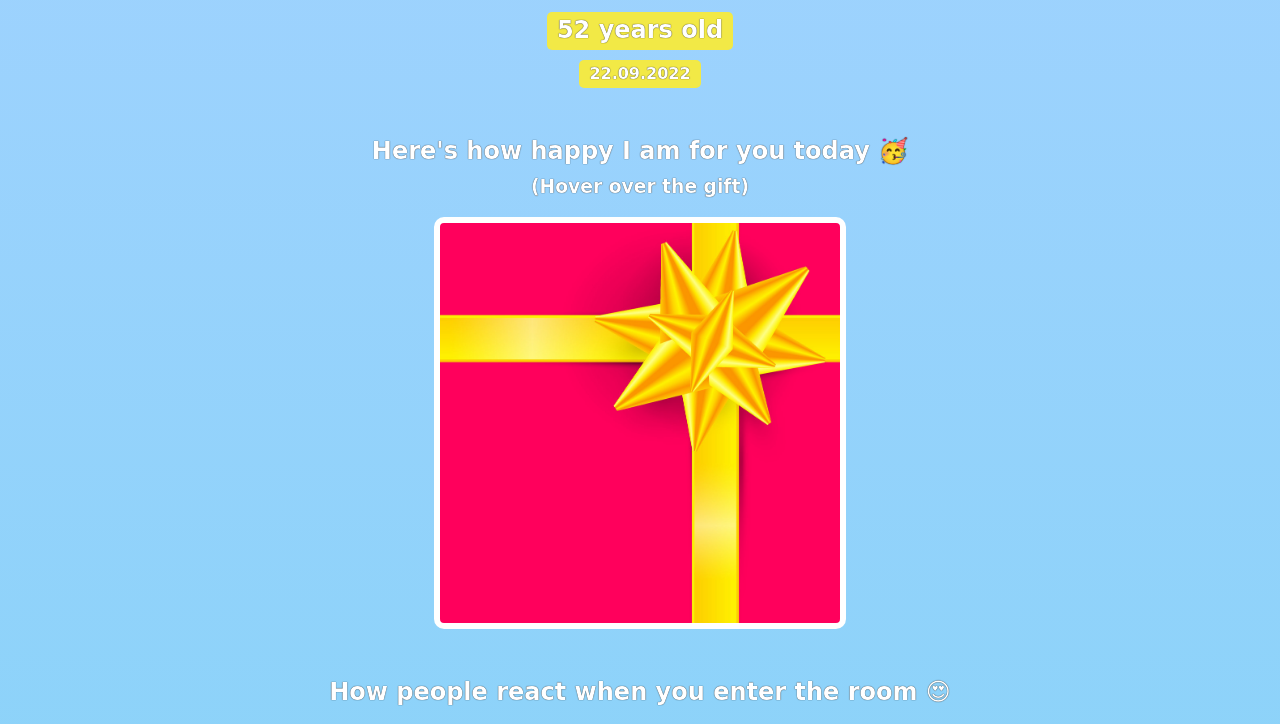
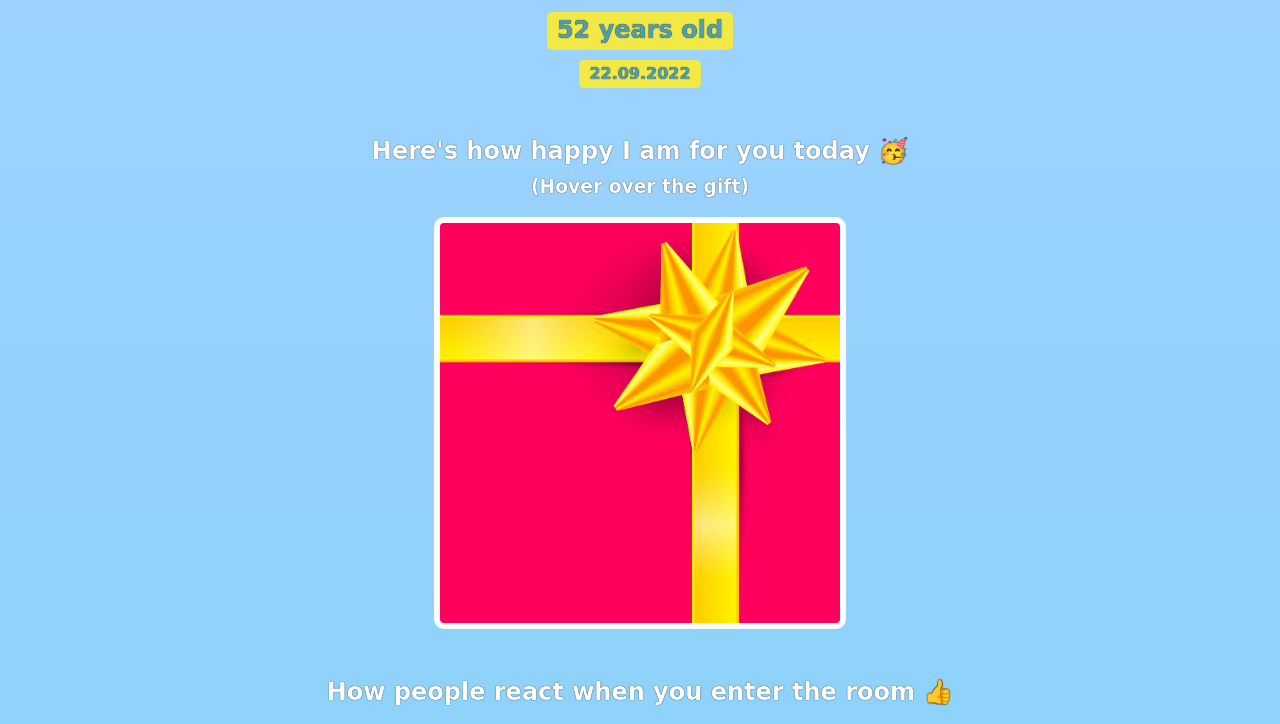
Before and after one commit to wjones01/birthday-gift-site, a plain HTML site: page index.html in a window 1280 px wide. Shown: the part 256-980 px from the top of the page. Drawn offline with nearby package versions, Linux system fonts and the light colour scheme; a web font is replaced by a local one.

Commit message:
changed emoji and text color

```diff
--- a/index.html
+++ b/index.html
@@ -20,7 +20,7 @@
         </div>
 
         <div class="gift-section">
-            <h2 class="gift-title">How people react when you enter the room 😍</h2>
+            <h2 class="gift-title">How people react when you enter the room 👍</h2>
             <div class="gift-img" id="gift-img-al"></div>
         </div>
 
--- a/styles.css
+++ b/styles.css
@@ -21,6 +21,7 @@ h1, h2, h3, h4, p {
     padding: 5px 10px;
     border-radius: 5px;
     margin: 5px 0 10px 0;
+    color: #509eb2;
 }
 
 #bday-date {
@@ -28,6 +29,7 @@ h1, h2, h3, h4, p {
     background: #f2e946;
     padding: 5px 10px;
     border-radius: 5px;
+    color: #509eb2;
 }
 
 #header {
```
